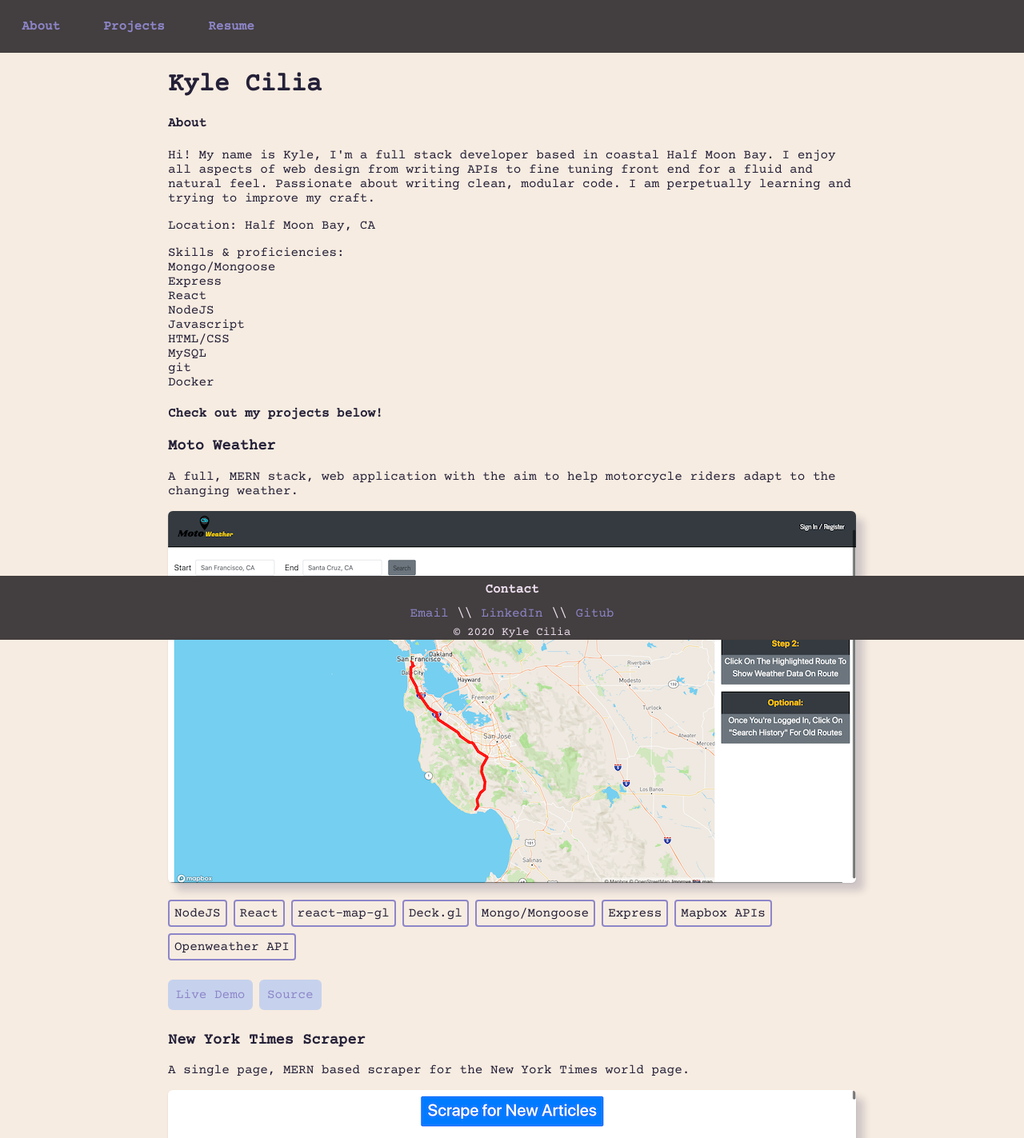
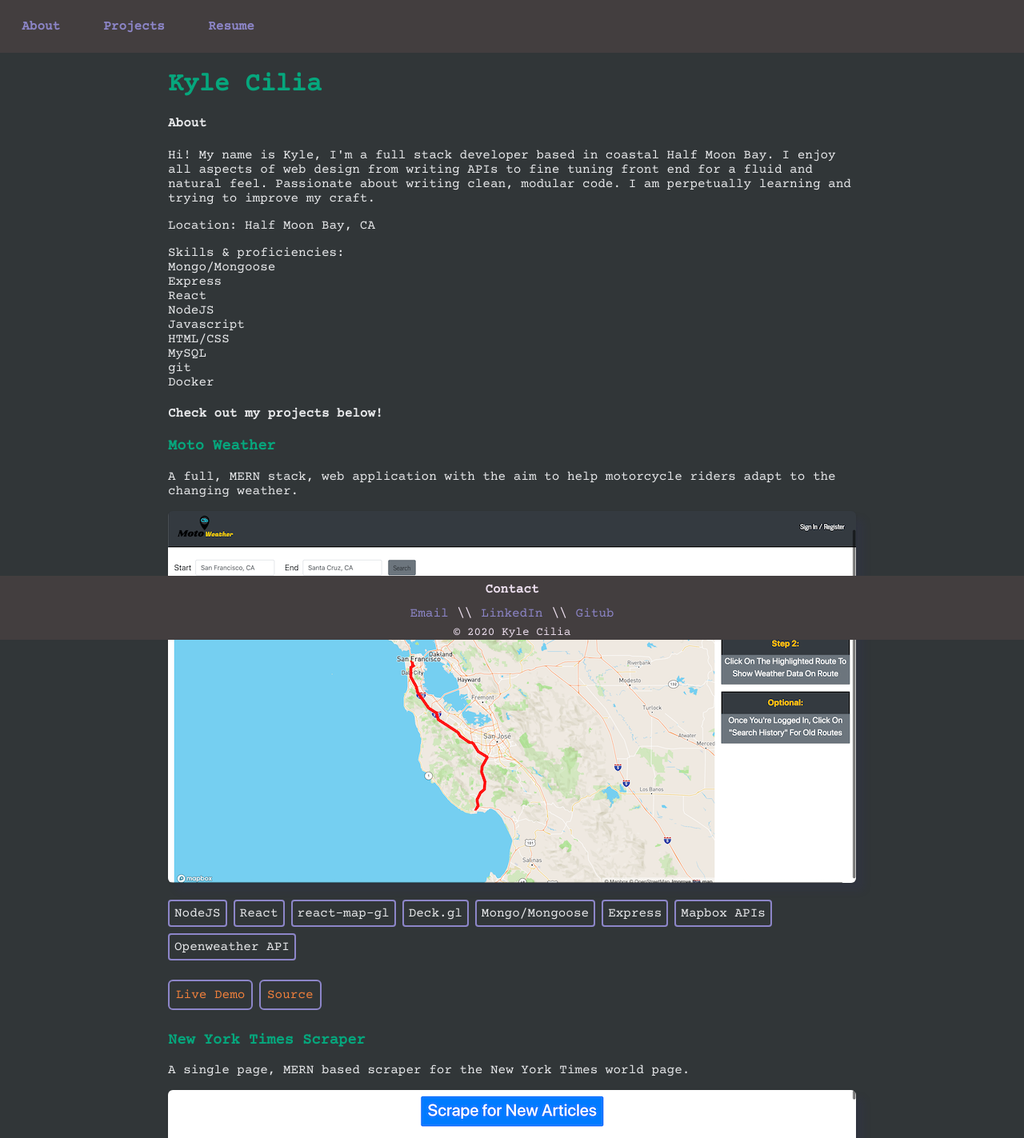
Before and after one commit to freshmangoes/portfolio, a React (Create React App) app: page / in a window 1280 px wide. Shown: the top 1423 px of the page at 80% size. Built offline with nearby package versions, Linux system fonts and the light colour scheme.

Commit message:
Fixed link and updated styling

```diff
--- a/src/App.css
+++ b/src/App.css
@@ -40,6 +40,23 @@
 	margin: 0.25em 0 0 1em;
 	box-shadow: 0 4px 6px rgba(50, 50, 93, 0.11), 0 1px 3px rgba(0, 0, 0, 0.08);
 }
+/* ----------------------------------- */
+
+/* TEXT GENERAL */
+/* ----------------------------------- */
+.text {
+	color: #E8E9EB;
+}
+
+.proj-title {
+	color: #06A77D;
+}
+
+.name-text {
+	color: #06A77D;
+}
+
+
 /* ----------------------------------- */
 
 /* CONTACT */
@@ -140,8 +157,8 @@
 	text-decoration: none;
 	border: 2px solid;
 	border-radius: 6px;
-	border-color: #c6d2ed;
-	background-color: #c6d2ed;
+	border-color: #8d86c9;
+	background-color: #313638;
 	/* background: #61988e; */
 	margin: 0 8px 8px 0;
 	padding: 0.5em;
@@ -151,12 +168,12 @@
 }
 
 .project-link-container a:link {
-	color: #8d86c9;
+	color: #F0803C;
 	/* padding: 0.5em; */
 }
 
 .project-link-container a:visited {
-	color: #8d86c9;
+	color: #9E788F;
 }
 /* ----------------------------------- */
 
--- a/src/components/Intro/Intro.js
+++ b/src/components/Intro/Intro.js
@@ -6,13 +6,13 @@
 const Intro = () => {
 	return (
 		<div className='intro-container' id='intro'>
-			<h1 className='name-banner'>{content.intro.name}</h1>
+			<h1 className='name-banner name-text'>{content.intro.name}</h1>
 			<div>
-				<h4>About</h4>
-				<p className='about'>{content.intro.bio}</p>
+				<h4 className='text'>About</h4>
+				<p className='about text'>{content.intro.bio}</p>
 			</div>
-			<p>Location: {content.intro.location}</p>
-			<div>
+			<p className='text'>Location: {content.intro.location}</p>
+			<div className='text'>
 				Skills & proficiencies:{' '}
 				{content.intro.skills.map((e) => {
 					const { skill, prof } = e;
@@ -26,7 +26,7 @@
 				})}
 
 			</div>
-			<h4 className='about'>Check out my projects below!</h4>
+			<h4 className='about text'>Check out my projects below!</h4>
 		</div>
 	);
 };
--- a/src/components/Projects/Project/Project.js
+++ b/src/components/Projects/Project/Project.js
@@ -6,18 +6,18 @@
 	const { title, description, tech, link, source, imgSource, deprecated } = props;
 	return (
 		<div className='project-container'>
-			<h3 className={deprecated? `strike`:``}>
+			<h3 className={deprecated? `strike proj-title`:`proj-title`}>
 				{title}
 				{deprecated? ` - Deprecated`:``}
 			</h3>
-			<p className={deprecated? `strike`:``}>{description}</p>
+			<p className={deprecated? `strike text`:`text`}>{description}</p>
 			{deprecated?
-				<p>
+				<p className='text'>
 					Unfortunately one of the technologies or APIs I used in this project is discontinued, and it will not function as it should :(
 				</p> : ''
 			}
 			<img src={`${imgSource}`} alt={title} />
-			<p className='project-techs'>
+			<p className='project-techs text'>
 				{/* tech comes in as an array */}
 				{tech.map((e) => {
 					return (
--- a/src/content.json
+++ b/src/content.json
@@ -45,7 +45,7 @@
 				"Mapbox APIs",
 				"Openweather API"
 			],
-			"link": "https://bit.ly/nytscr-app",
+			"link": "https://bit.ly/motow-app",
 			"source": "https://bit.ly/mw-git",
 			"imgSource": "./project_images/moto-weather-ss.png"
 		},
--- a/src/index.css
+++ b/src/index.css
@@ -5,7 +5,7 @@
     sans-serif;
   -webkit-font-smoothing: antialiased;
   -moz-osx-font-smoothing: grayscale;
-  background: #F7ECE1;
+	background: #313638;
 }
 
 code {
```
